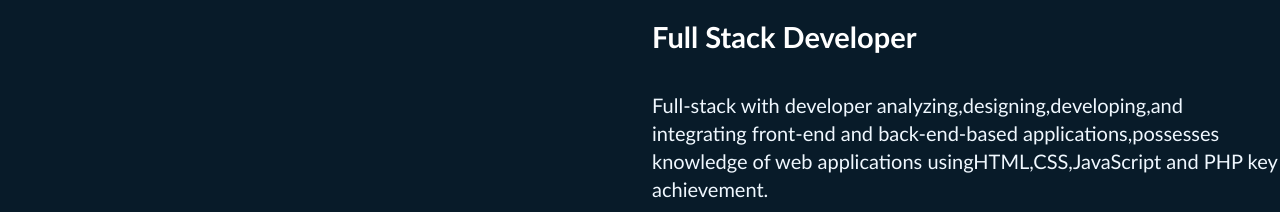
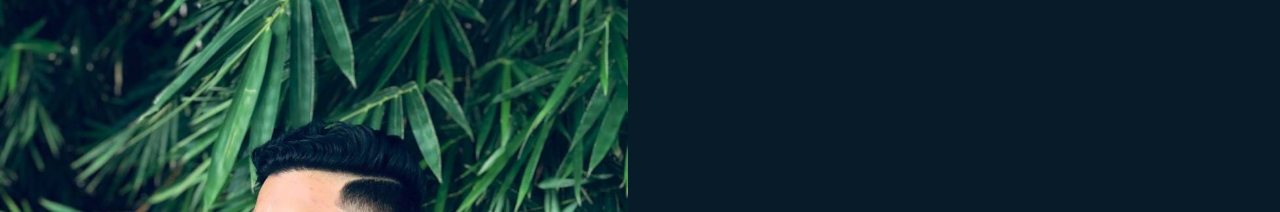
Before and after one commit to amruthesh-123/portfolio, a plain HTML site: page index.html in a window 1280 px wide. Shown: the part 875-1087 px from the top of the page. Drawn offline with nearby package versions, Linux system fonts and the light colour scheme.

Commit message:
index.html

```diff
--- a/index.html
+++ b/index.html
@@ -40,7 +40,7 @@
     </section>
     <section class="about" id="about">
         <div class="about-img">
-            <img src="image/WhatsApp Image 2024-03-21 at 8.50.01 AM.jpeg" alt="">
+            <img src="WhatsApp Image 2024-03-21 at 8.50.01 AM.jpeg" alt="">
         </div>
         <div class="about-text">
             <h2>About <span>Me</span></h2>
```
